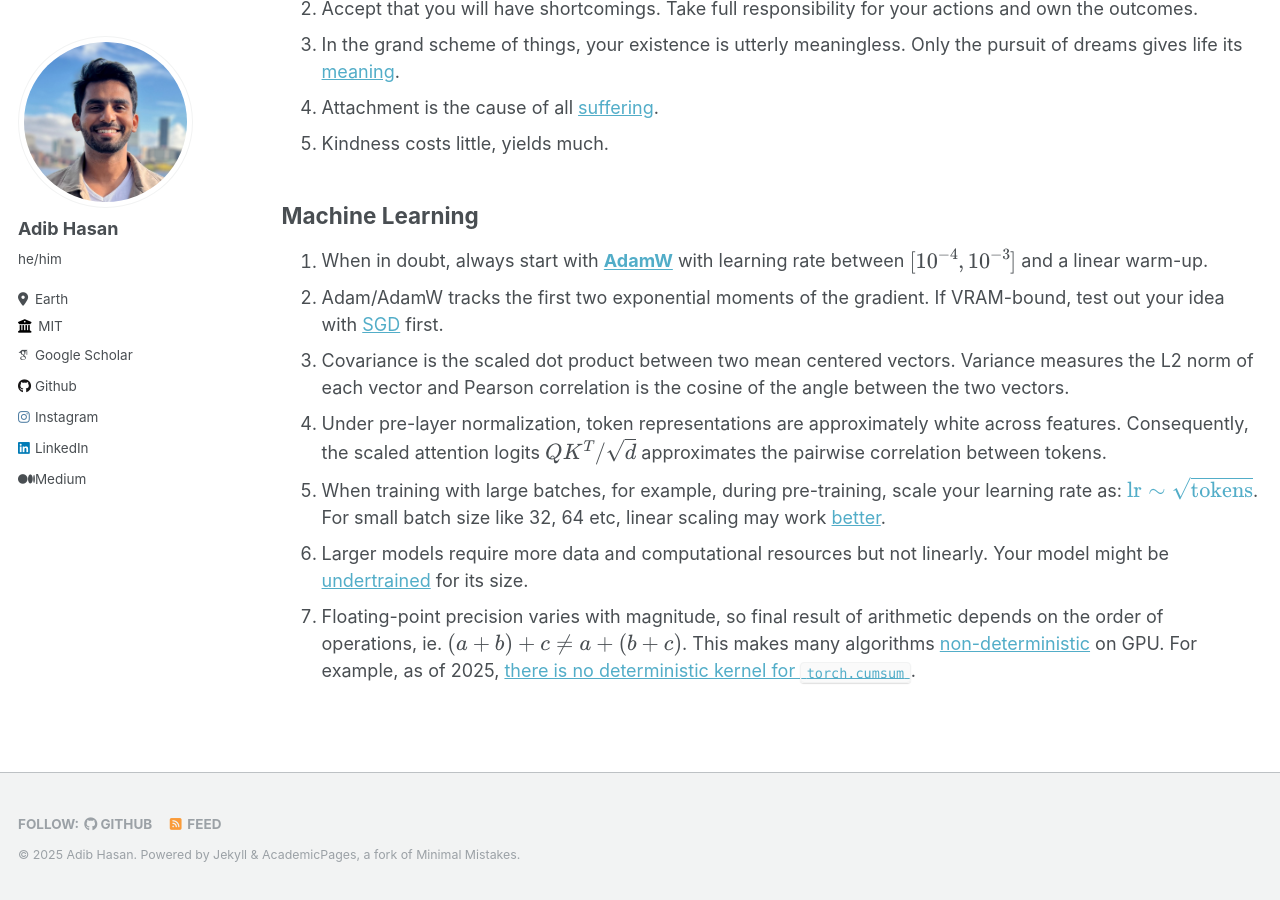
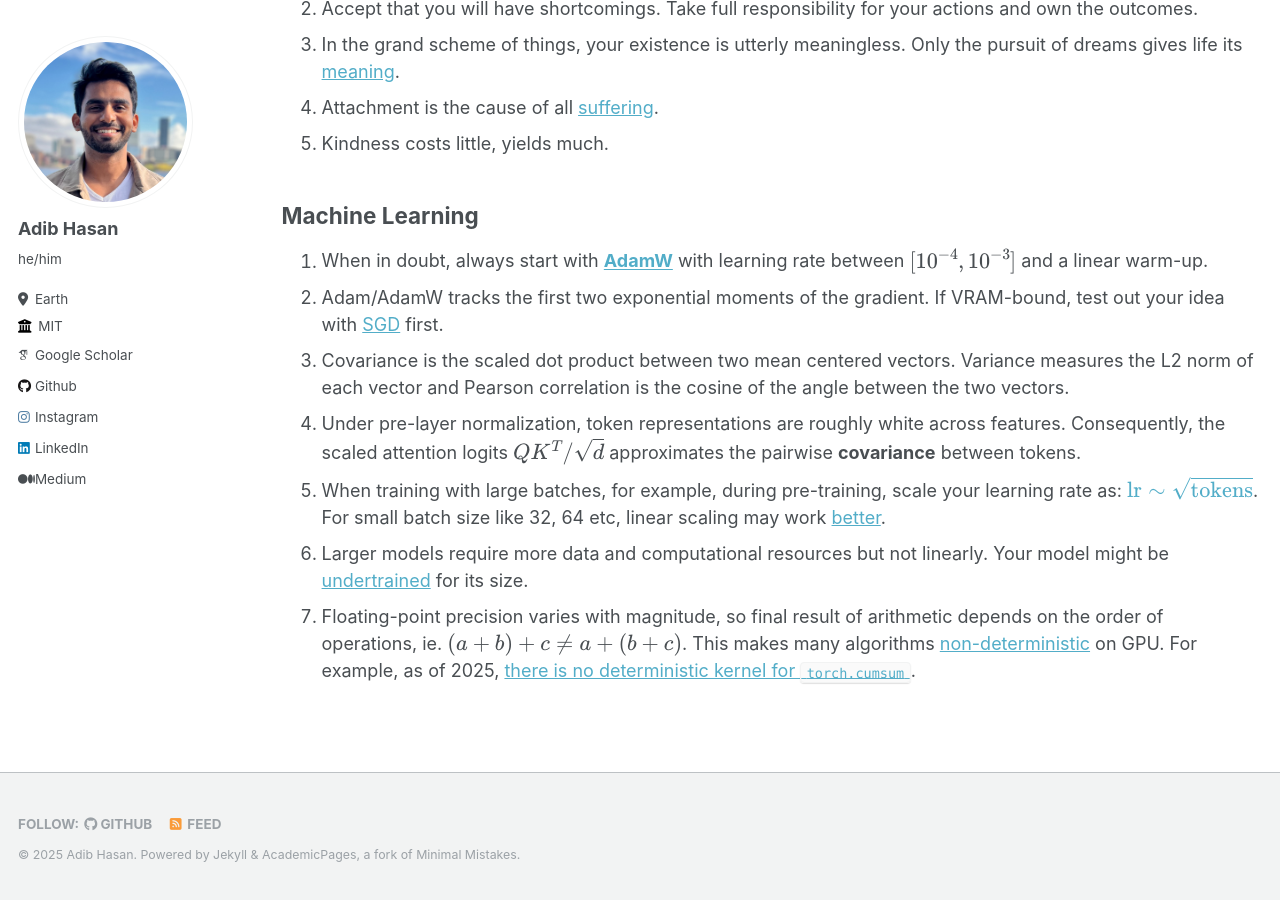
Before and after one commit to Neehan/neehan.github.io, a Jekyll site: the page built from _pages/lessons.md, in a window 1280 px wide and 900 px high, scrolled down 601 px. Built offline with Jekyll 4.4.1, drawn with Linux system fonts in a browser that asks for light colours; some web fonts are replaced.

Commit message:
Clarify covariance definition in ML section

```diff
--- a/_pages/lessons.md
+++ b/_pages/lessons.md
@@ -26,7 +26,7 @@ Here is a running list of lessons that I have learned over the years from my mis
 1. When in doubt, always start with **[AdamW](https://docs.pytorch.org/docs/stable/generated/torch.optim.AdamW.html)** with learning rate between $[10^{-4}, 10^{-3}]$ and a linear warm-up.
 2. Adam/AdamW tracks the first two exponential moments of the gradient. If VRAM-bound, test out your idea with [SGD](https://docs.pytorch.org/docs/stable/generated/torch.optim.SGD.html) first.
 3. Covariance is the scaled dot product between two mean centered vectors. Variance measures the L2 norm of each vector and Pearson correlation is the cosine of the angle between the two vectors.
-4. Under pre-layer normalization, token representations are approximately white across features. Consequently, the scaled attention logits $QK^T/\sqrt{d}$ approximates the pairwise correlation between tokens.
+4. Under pre-layer normalization, token representations are roughly white across features. Consequently, the scaled attention logits $QK^T/\sqrt{d}$ approximates the pairwise **covariance** between tokens.
 5. When training with large batches, for example, during pre-training, scale your learning rate as: [$\mathrm{lr} \sim \sqrt{\mathrm{tokens}}$](https://arxiv.org/pdf/1705.08741). For small batch size like 32, 64 etc, linear scaling may work [better](https://arxiv.org/pdf/1404.5997).
 6. Larger models require more data and computational resources but not linearly. Your model might be [undertrained](https://arxiv.org/pdf/2001.08361) for its size.
 7. Floating-point precision varies with magnitude, so final result of arithmetic depends on the order of operations, ie. $(a + b) + c \neq a + (b + c)$. This makes many algorithms [non-deterministic](https://thinkingmachines.ai/blog/defeating-nondeterminism-in-llm-inference/) on GPU. For example, as of 2025, [there is no deterministic kernel for `torch.cumsum`](https://github.com/pytorch/pytorch/issues/89492).
```
